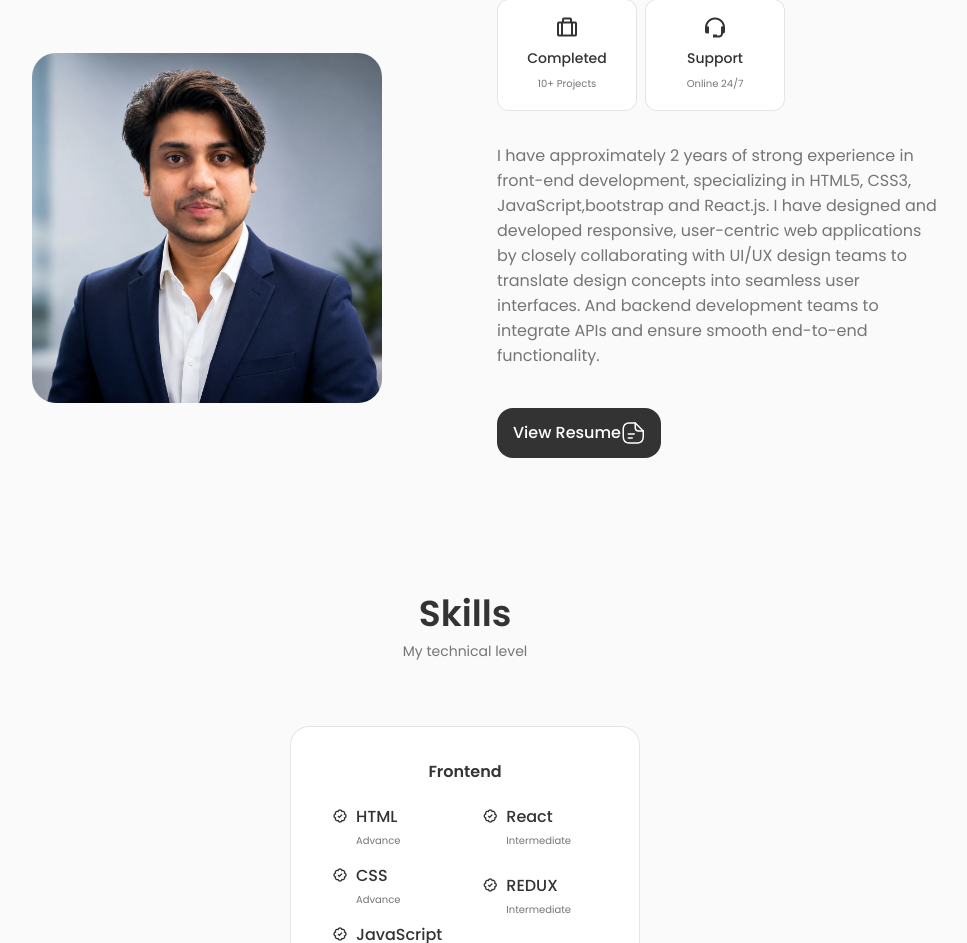
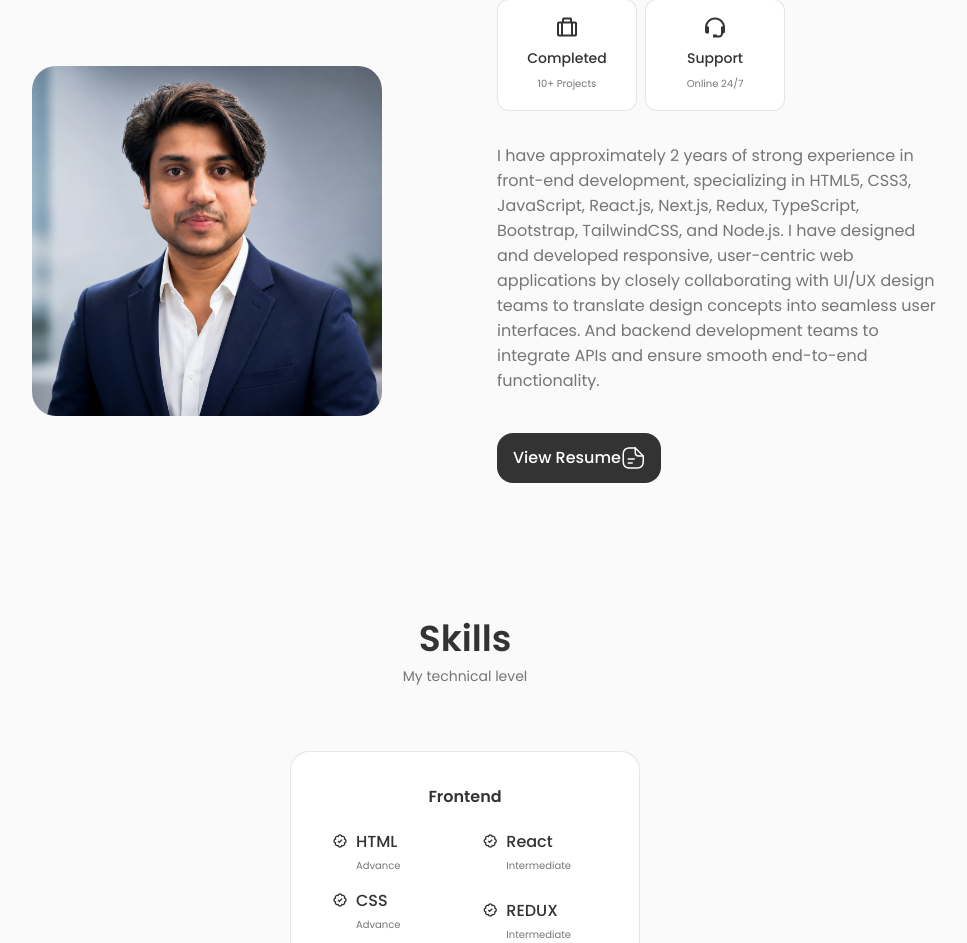
Before and after one commit to rajr4712/my-reactapp-portfolio, a React (Create React App) app: page / in a window 1280 px wide. Shown: the part 918-1861 px from the top of the page, without its empty margins (175-1142 px from the left). Built offline with nearby package versions, Linux system fonts and the light colour scheme; a web font is replaced by a local one.

Commit message:
Enhance About section with updated skills
Updated experience description to include additional technologies and removed commented-out text.

```diff
--- a/src/component/about/About.jsx
+++ b/src/component/about/About.jsx
@@ -19,12 +19,9 @@ const About = () => {
                     <Info />
 
                     <p className="about_description">
-                    I have approximately 2 years of strong experience in front-end development, specializing in HTML5, CSS3, JavaScript,bootstrap and React.js.
+                    I have approximately 2 years of strong experience in front-end development, specializing in HTML5, CSS3, JavaScript, React.js, Next.js, Redux, TypeScript, Bootstrap, TailwindCSS, and Node.js.
                      I have designed and developed responsive, user-centric web applications by closely collaborating with UI/UX design teams
                       to translate design concepts into seamless user interfaces. And backend development teams to integrate APIs and ensure smooth end-to-end functionality.
-                    {/* " I am a skilled ReactJS and Front-End Developer with a passion for creating visually appealing and user-friendly web applications. With experience in HTML, CSS, JavaScript, Tailwind Css, React , Redux and other front-end technologies, I am dedicated to delivering high-quality code that meets the needs of clients and end-users alike. Built 14+ projects Using React, Redux, js and tailwind CSS . Passionate
-                    about learning new things , result driven, meeting new people and exploring new experience. */}
-
                   </p>
 
                     <a target="_blank" rel="noreferrer" href="https://drive.google.com/file/d/1VAVjzMfjZ6jkERIK9x7G-Pvu-px5UTiI/view?usp=sharing"
```
